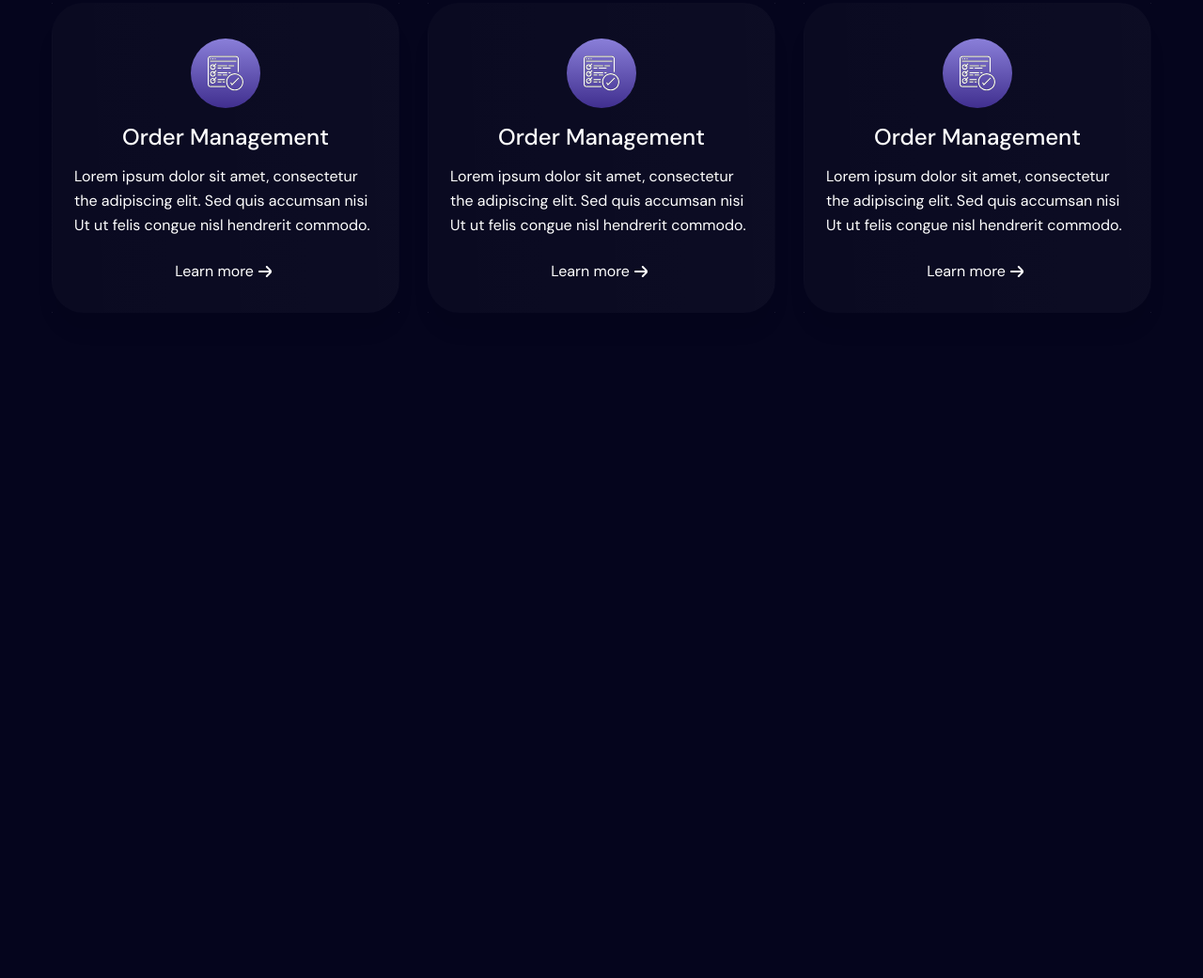
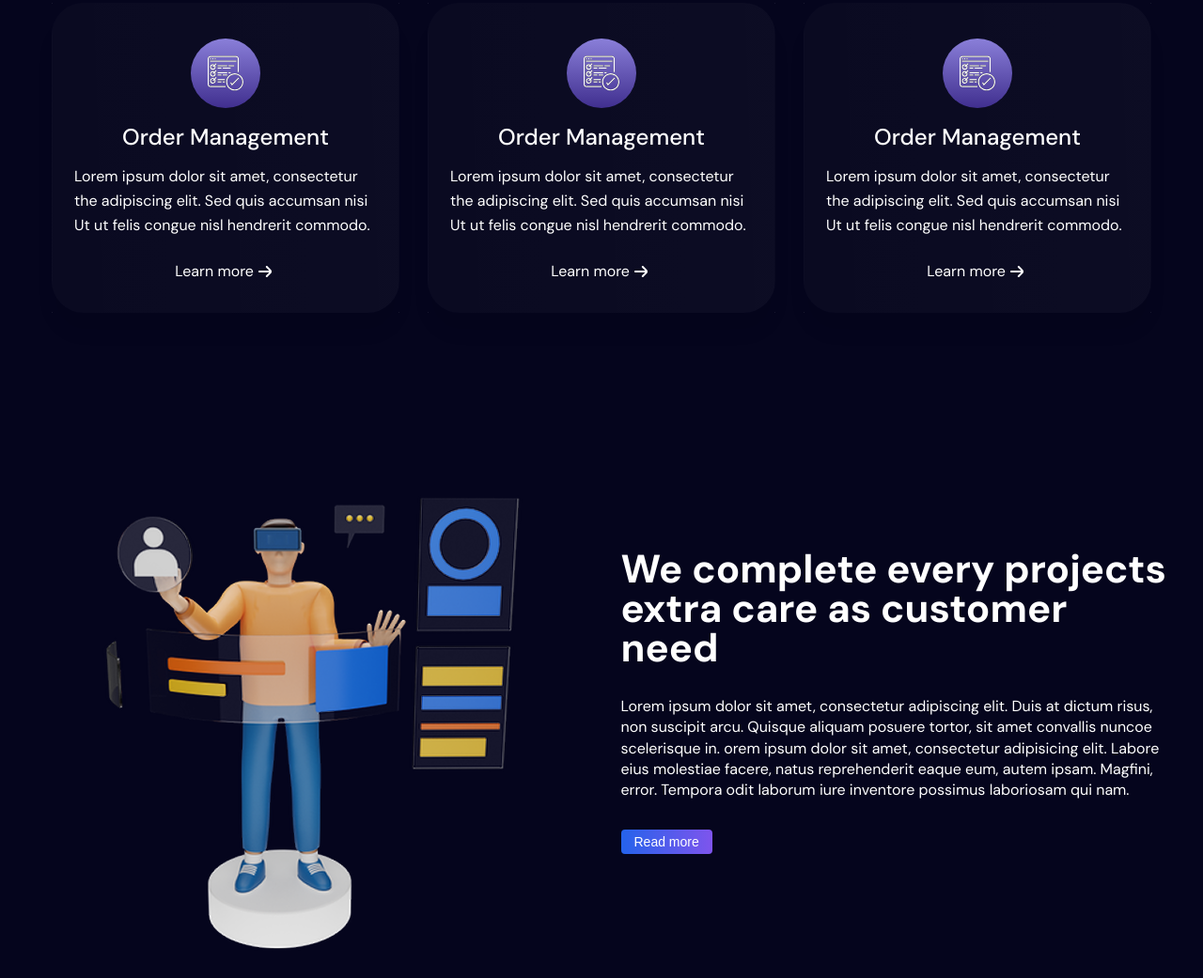
Before and after one commit to frontendoniyorbek/zone, a plain HTML site: page index.html in a window 1280 px wide. Shown: the part 1279-2320 px from the top of the page at 94% size. Before the commit the page ends 1732 px from the top, so only its background shows below. Drawn offline with Linux system fonts and the light colour scheme.

Commit message:
add every-project

```diff
--- a/css/styles.css
+++ b/css/styles.css
@@ -344,3 +344,54 @@ body {
 	align-items: center;
 }
 /* OUR SERVISES END */
+
+/* EVERY-PROJECT START */
+
+.every-project__container {
+	max-width: 1245px;
+	width: 100%;
+	margin-left: auto;
+	margin-right: auto;
+	padding-left: 20px;
+	padding-right: 20px;
+	color: var(--white-color);
+	display: flex;
+	align-items: center;
+	justify-content: space-between;
+}
+
+.every-project__img-wrapper {
+	display: flex;
+}
+
+.every-project__info {
+	max-width: 582px;
+	width: 100%;
+}
+
+.every-project__title {
+	margin-bottom: 30px;
+	font-weight: 700;
+	font-size: 42px;
+	line-height: 1;
+}
+
+.every-project__text {
+	margin-bottom: 30px;
+	font-weight: 400;
+	font-size: 16px;
+	line-height: 1.4;
+}
+
+.every-project__btn {
+	padding: 6px 14px;
+	font-weight: 400;
+	font-size: 14px;
+	line-height: 1;
+	border: none;
+	border-radius: 4px;
+	background: linear-gradient(90.35deg, #2563eb 0.36%, #d946ef 201.02%);
+	color: var(--white-color);
+	cursor: pointer;
+}
+/* EVERY-PROJECT END */
--- a/index.html
+++ b/index.html
@@ -173,6 +173,24 @@
 					</ul>
 				</div>
 			</section>
+
+			<section class="every-project">
+				<div class="every-project__container">
+					<div class="every-project__img-wrapper">
+						<img src="images/every-project/man-working-using-virtual-reality.png" alt="man-working-using-virtual-reality" />
+					</div>
+					<div class="every-project__info">
+						<h2 class="every-project__title">We complete every projects extra care as customer need</h2>
+						<p class="every-project__text">
+							Lorem ipsum dolor sit amet, consectetur adipiscing elit. Duis at dictum risus, non suscipit arcu. Quisque aliquam
+							posuere tortor, sit amet convallis nuncoe scelerisque in. orem ipsum dolor sit amet, consectetur adipisicing elit.
+							Labore eius molestiae facere, natus reprehenderit eaque eum, autem ipsam. Magfini, error. Tempora odit laborum iure
+							inventore possimus laboriosam qui nam.
+						</p>
+						<button class="every-project__btn">Read more</button>
+					</div>
+				</div>
+			</section>
 		</main>
 		<!-- MAIN END -->
 	</body>
```
Also changed, not shown: images/every-project/man-working-using-virtual-reality.png (added).
